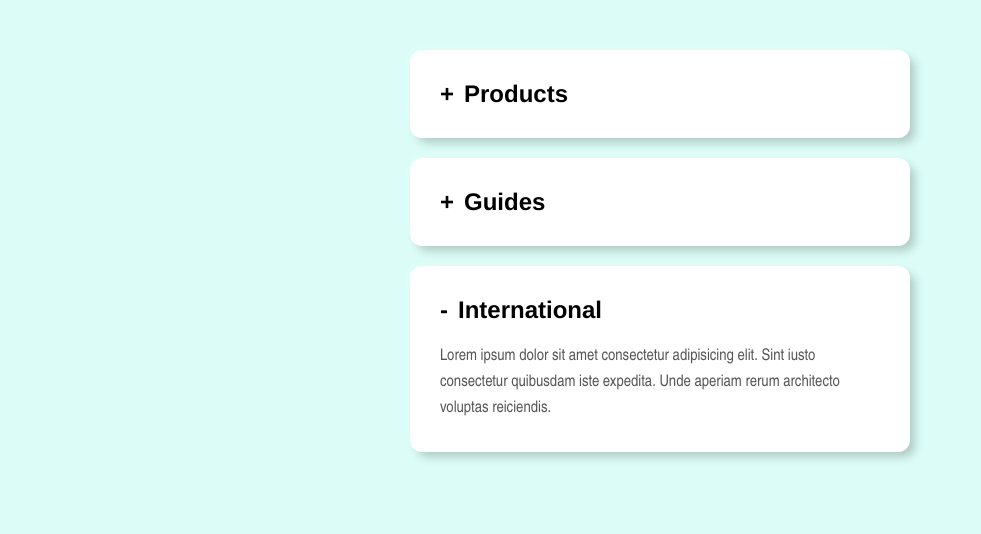
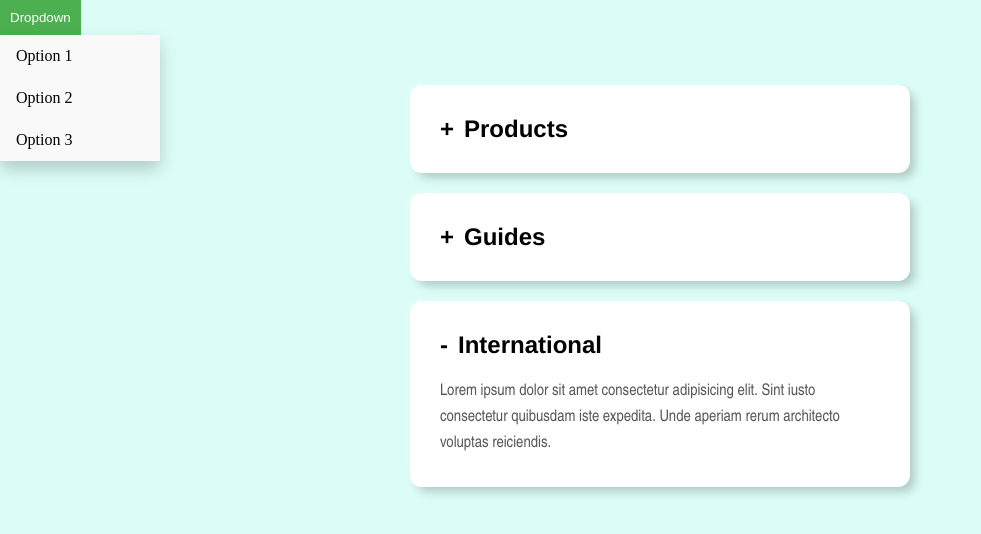
Before and after one commit to am-hasib/justcode-t3, a plain HTML site: page accordion.html in a window 1280 px wide. Shown: the whole page, without its empty margins (0-981 px from the left). Drawn offline with Linux system fonts and the light colour scheme.

Commit message:
Drop down Menu added

```diff
--- a/accordion.html
+++ b/accordion.html
@@ -64,9 +64,58 @@
         font-size: 24px;
         font-weight: bold;
       }
+      .dropdown {
+            position: relative;
+            display: inline-block;
+        }
+
+        /* Style the trigger button */
+        .dropdown-btn {
+            background-color: #4CAF50;
+            color: white;
+            padding: 10px;
+            border: none;
+            cursor: pointer;
+        }
+
+        /* Style the dropdown content (hidden by default) */
+        .dropdown-content {
+            display: none;
+            position: absolute;
+            background-color: #f9f9f9;
+            min-width: 160px;
+            box-shadow: 0px 8px 16px 0px rgba(0,0,0,0.2);
+            z-index: 1;
+        }
+
+        /* Style the dropdown links */
+        .dropdown-content a {
+            color: black;
+            padding: 12px 16px;
+            text-decoration: none;
+            display: block;
+        }
+
+        /* Change color on hover */
+        .dropdown-content a:hover {
+            background-color: #f1f1f1;
+        }
+
+        /* Display the dropdown content on hover */
+        .dropdown:hover .dropdown-content {
+            display: block;
+        }
     </style>
   </head>
   <body>
+    <div class="dropdown">
+      <button class="dropdown-btn">Dropdown</button>
+      <div class="dropdown-content">
+          <a href="#">Option 1</a>
+          <a href="#">Option 2</a>
+          <a href="#">Option 3</a>
+      </div>
+  </div>
     <ul class="accordion">
       <li>
         <input type="radio" name="accordion" id="first" />
@@ -102,5 +151,6 @@
         </div>
       </li>
     </ul>
+
   </body>
 </html>
--- a/style.css
+++ b/style.css
@@ -58,6 +58,47 @@ h6 {
   line-height: 33px;
   color: #02073e;
   font-weight: 400;
+}
+.menu li {
+  position: relative;
+  display: inline-block;
+}
+.dropdown::after {
+  content: ">";
+  display: inline-block;
+  font-size: 20px;
+  font-weight: bold;
+  transform: rotate(0deg);
+  transition: transform 0.2s;
+}
+
+.dropdown:hover::after {
+  transform: rotate(90deg);
+}
+.dropdown ul {
+  display: none;
+  position: absolute;
+  top: 100%;
+  left: 0;
+  background-color: #f9f9f9;
+  border-radius: 4px;
+  min-width: 200px;
+  box-shadow: 0px 8px 16px 0px rgba(0, 0, 0, 0.2);
+  z-index: 1;
+}
+.dropdown:hover > ul {
+  display: block;
+}
+.dropdown ul li {
+  display: block;
+  text-align: left;
+  transition: all 0.2s;
+  width: 100%;
+  padding: 0.5rem 1rem;
+}
+
+.dropdown ul li:hover {
+  background: #ddd;
 }
 .cta {
   display: flex;
@@ -601,7 +642,6 @@ h6 {
 .footer_subscriber .subscribe_input input {
   font-family: "DM sans";
   padding-left: 10px;
-
 }
 .footer_subscriber .subscribe_input button {
   font-size: 18px;
@@ -618,7 +658,7 @@ h6 {
   font-family: "DM sans";
 }
 
-input[type="checkbox"]{
+input[type="checkbox"] {
   display: none;
 }
 .active_subscriber {
```
Also changed, not shown: index.html (+17 -2 lines).
